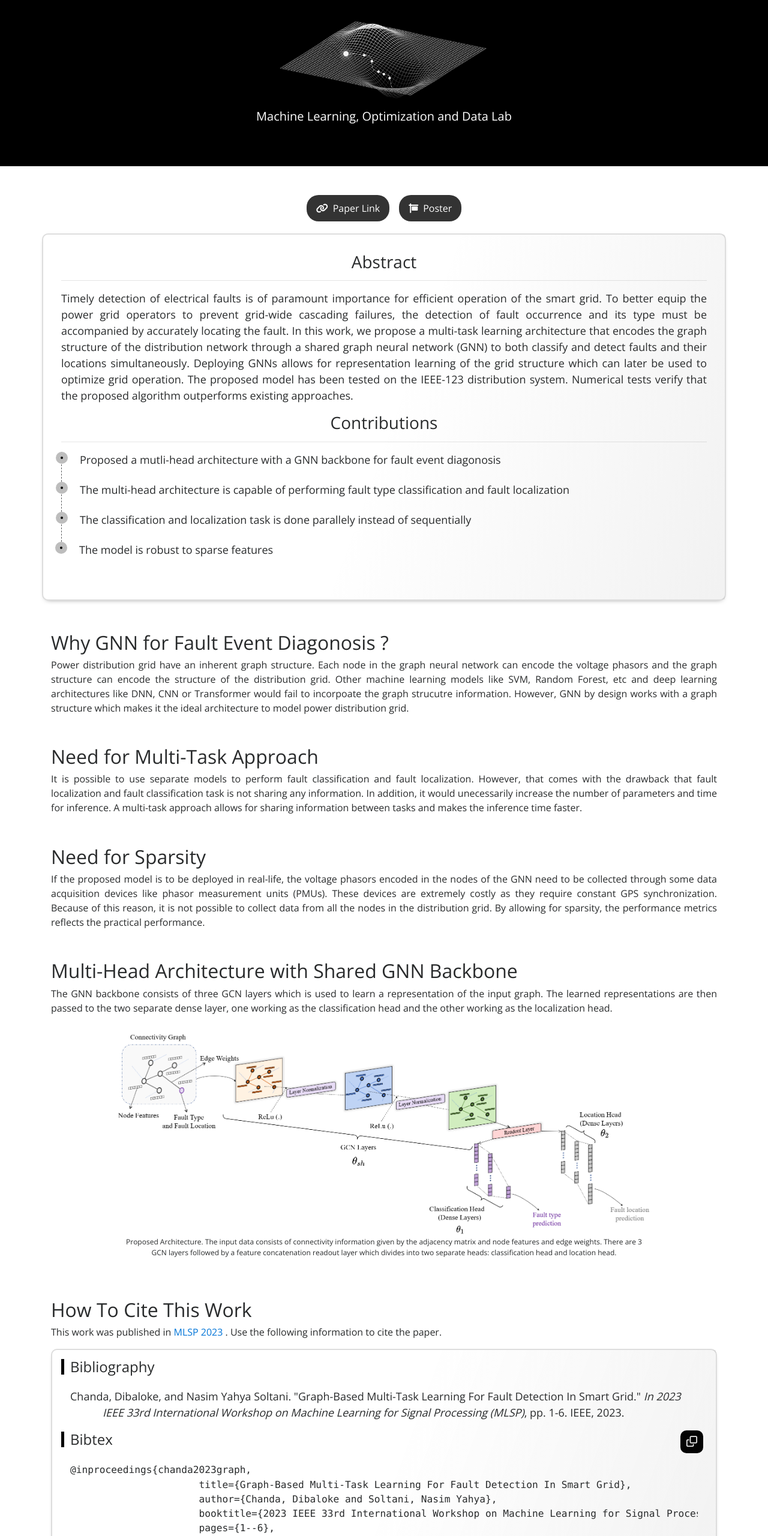
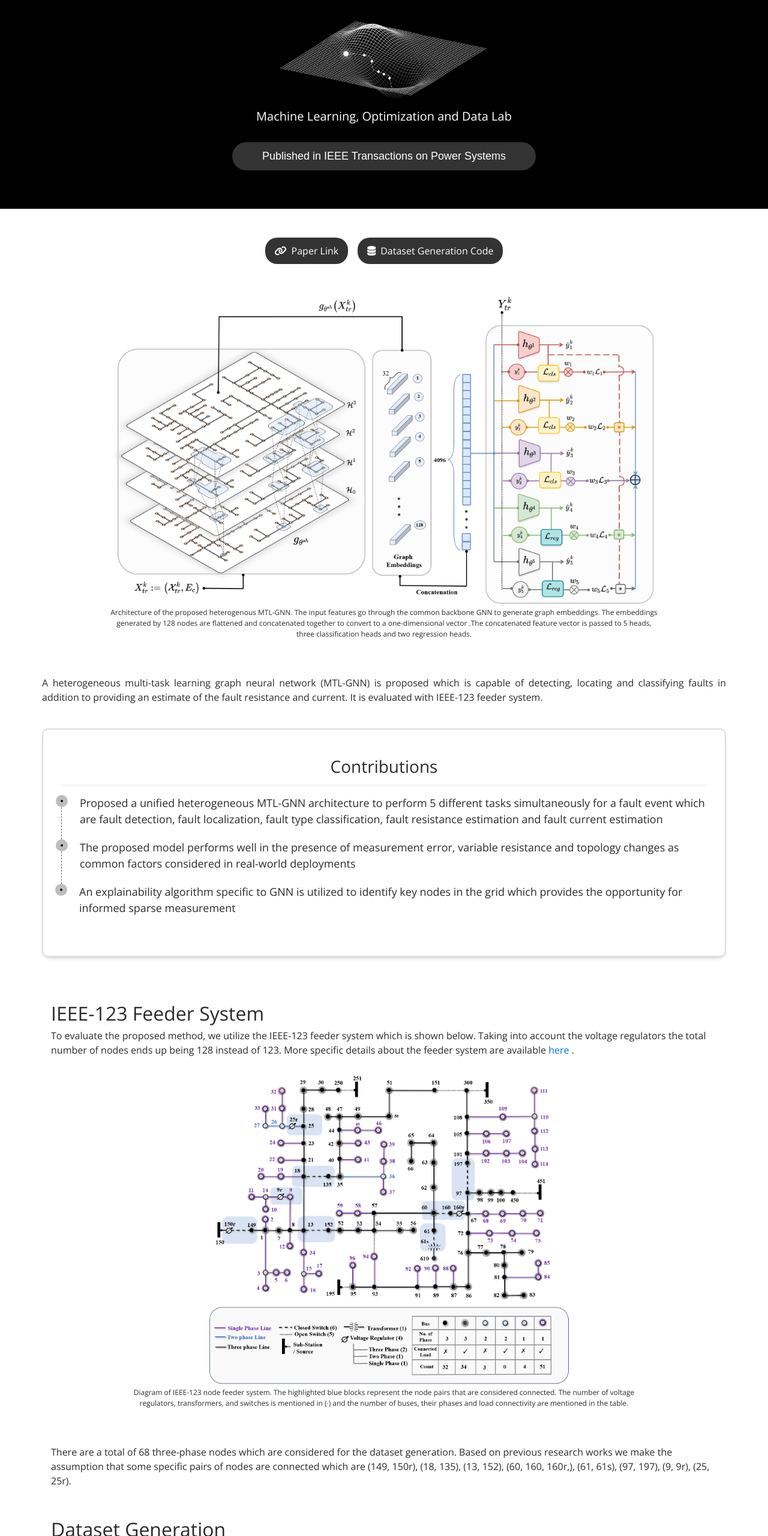
Before and after one commit to graphbasedmtl/heterogenous-graph-mtl-fault-diagonosis, a plain HTML site: page index.html in a window 1280 px wide. Shown: the part 240-2800 px from the top of the page at 60% size. Drawn offline with nearby package versions, Linux system fonts and the light colour scheme.

Commit message:
initial version

```diff
--- a/css/style.css
+++ b/css/style.css
@@ -136,29 +136,7 @@ nobr.widenobr {
 	transition: box-shadow 0.2s ease, transform 0.2s ease;
 }
 
-.projcard::before {
-	background-image: linear-gradient(-70deg, #424242, transparent 50%);
-	opacity: 0.07;
-}
 
-.projcard::before {
-	content: "";
-	position: absolute;
-	top: 0;
-	right: 0;
-	bottom: 0;
-	left: 0;
-	background-image: linear-gradient(-70deg, #424242, transparent 50%);
-	opacity: 0.07;
-  pointer-events: none;
-
-}
-.projcard:nth-child(2n)::before {
-	background-image: linear-gradient(-250deg, #424242, transparent 50%);
-}
-
-.projcard-grey::before { background-image: linear-gradient(-70deg, #424242, transparent 50%); }
-.projcard-grey:nth-child(2n)::before { background-image: linear-gradient(-250deg, #424242, transparent 50%); }
 
 /* Style for the contribution */
 
@@ -250,3 +228,15 @@ ul.tl li .item-detail {
   display: flex;
   align-items: center;
 }
+
+
+.pill {
+  display: inline-block;
+  background-color: rgba(255, 255, 255, 0.2); /* Semi-transparent white */
+  padding: 10px 50px;
+  border-radius: 50px;
+  font-family: Arial, sans-serif;
+  font-size: 18px;
+  color: white; /* Black text */
+  text-align: center;
+}
--- a/index.html
+++ b/index.html
@@ -1,5 +1,6 @@
 <!DOCTYPE html><html lang="en"><head>
-  <title>Graph-Based Multi-Task Learning For Fault Detection In Smart Grid</title>
+  <title>A Heterogeneous Graph-Based Multi-Task
+    Learning for Fault Event Diagnosis in Smart Grid</title>
   <meta name="viewport" content="width=device-width,initial-scale=1">
   <meta name="description" content="Graph-Based Multi-Task Learning For Fault Detection In Smart Grid">
   <meta property="og:title" content="Graph-Based Multi-Task Learning For Fault Detection In Smart Grid">
@@ -27,7 +28,7 @@
         A Heterogeneous Graph-Based Multi-Task <br>Learning for Fault Event Diagnosis in Smart Grid
       </h1>
       <address>
-        <nobr><a href="https://www.linkedin.com/in/dibaloke-chanda" target="_blank">Dibaloke Chanda</a> and </nobr>
+        <nobr><a href="https://dibaloke.github.io/" target="_blank">Dibaloke Chanda</a> and </nobr>
         <nobr><a href="https://www.linkedin.com/in/nasim-yahyasoltani-4b154197" target="_blank">Nasim Yahyasoltani</a></nobr>
         <br>
         <nobr><a href="https://www.marquette.edu/computer-science/" target="_blank">Department of Computer Science</a>, <a href="https://www.marquette.edu/" target="_blank">Marquette University</a></nobr>
@@ -41,6 +42,13 @@
         Machine Learning, Optimization and Data Lab
       </h6>
 
+      <br>
+
+
+        <div class="pill">Published in IEEE Transactions on Power Systems</div>
+
+
+
     </div>
   </div>
 
@@ -48,45 +56,55 @@
     <div class="row justify-content-center text-center">
       <p>
         <div class="buttons">
-          <a style="text-decoration:none; color:white;" target="_blank"  href="https://ieeexplore.ieee.org/abstract/document/10285865" class="button">
+
+
+
+
+          <a style="text-decoration:none; color:white;" target="_blank"  href="https://ieeexplore.ieee.org/document/10643407" class="button">
             <i class="fa fa-link"></i>
             <span> Paper Link</span>
           </a>
-          <a style="text-decoration:none; color:white;" target="_blank" href="https://drive.google.com/file/d/1nfBjpoZ2eipo_oYeew5BV9r738I0bPx6/view?usp=sharing" class="button">
-            <i class="fa-solid fa-sign-hanging"></i>
-            <span> Poster</span>
+          <a style="text-decoration:none; color:white;" target="_blank" href="https://github.com/Machine-Learning-Optimization-Data-Lab/fault_bat" class="button">
+            <i class="fa-solid fa-database"></i>
+            <span> Dataset Generation Code</span>
           </a>
         </div>
       </p>
       <p></p>
+      <br>
+      <br>
+
+      <figure class="center_image" style="margin-top: 30px;margin-bottom: 60px;">
+        <center><img src="images/fig4.png" style="width:100%; max-width:1400px"></center>
+        <figcaption>
+          Architecture of the proposed heterogenous MTL-GNN. The input features go through the common backbone GNN to generate graph embeddings.  The embeddings generated by 128 nodes are flattened and concatenated together to convert to a one-dimensional vector
+  .The concatenated feature vector is passed to 5 heads, three classification heads and two regression heads.
+        </figcaption>
+      </figure>
+
+      <p style="text-align: justify;">
+ A heterogeneous multi-task learning graph
+neural network (MTL-GNN) is proposed which is capable of detecting, locating and
+classifying faults in addition to providing an estimate of the
+fault resistance and current. It is evaluated with IEEE-123 feeder system.
+</p>
+<br>
+
       <div class="card projcard projcard-grey">
         <div class="card-block">
-          <h3>Abstract</h3>
-          <hr>
-          <p style="text-align: justify;">
-            Timely detection of electrical faults is of paramount importance for efficient operation of the smart grid.
-            To better equip the power grid operators to prevent grid-wide cascading failures, the detection of fault occurrence and
-            its type must be accompanied by accurately locating the fault. In this work, we propose a multi-task learning architecture
-            that encodes the graph structure of the distribution network through a shared graph neural network (GNN) to both classify and
-            detect faults and their locations simultaneously. Deploying GNNs allows for representation learning of the grid structure which
-            can later be used to optimize grid operation. The proposed model has been tested on the IEEE-123 distribution system. Numerical
-            tests verify that the proposed algorithm outperforms existing approaches.
           </p>
           <h3>Contributions</h3>
           <hr>
           <div class="history-tl-container">
             <ul class="tl">
               <li class="tl-item">
-                <div class="item-title">Proposed a mutli-head architecture with a GNN backbone for fault event diagonosis</div>
+                <div class="item-title"> Proposed a unified heterogeneous MTL-GNN architecture to perform 5 different tasks simultaneously for a fault event which are fault detection, fault localization, fault type classification, fault resistance estimation and fault current estimation</div>
               </li>
               <li class="tl-item">
-                <div class="item-title">The multi-head architecture is capable of performing fault type classification and fault localization</div>
+                <div class="item-title">The proposed model performs well in the presence of measurement error, variable resistance and topology changes as common factors considered in real-world deployments</div>
               </li>
               <li class="tl-item">
-                <div class="item-title">The classification and localization task is done parallely instead of sequentially</div>
-              </li>
-              <li class="tl-item">
-                <div class="item-title">The model is robust to sparse features </div>
+                <div class="item-title">An explainability algorithm specific to GNN is utilized to identify key nodes in the grid which provides the opportunity for informed sparse measurement</div>
               </li>
             </ul>
           </div>
@@ -94,51 +112,90 @@
       </div>
     </div>
 
+<br>
+
+
+
 
     <div class="row">
       <div class="col">
-        <h2>Why GNN for Fault Event Diagonosis ?</h2>
-            <p style="text-align: justify;">
-              Power distribution grid have an inherent graph structure.
-              Each node in the graph neural network can encode the voltage phasors and the graph structure can
-              encode the structure of the distribution grid. Other machine learning models like SVM, Random Forest, etc and deep learning architectures like DNN, CNN or Transformer would fail
-              to incorpoate the graph strucutre information. However, GNN by design works with a graph structure which makes it the ideal architecture to model power distribution grid.
-            </p>
-        <h2>Need for Multi-Task Approach</h2>
-            <p style="text-align: justify;">
-            It is possible to use separate models to perform fault classification and fault localization. However, that comes with the drawback that fault localization and fault classification task
-            is not sharing any information. In addition, it would unecessarily increase the number of parameters and time for inference. A multi-task approach allows for sharing information between
-            tasks and makes the inference time faster.
-            </p>
 
-        <h2> Need for Sparsity</h2>
-            <p style="text-align: justify;">
-            If the proposed model is to be deployed in real-life, the voltage phasors encoded in the nodes of the GNN need to be collected through some data acquisition devices like phasor
-            measurement units (PMUs). These devices are extremely costly as they require constant GPS synchronization. Because of this reason, it is not possible to collect data from all
-            the nodes in the distribution grid. By allowing for sparsity, the performance metrics reflects the practical performance.
-            </p>
 
-        <h2>Multi-Head Architecture with Shared GNN Backbone</h2>
-            <p style="text-align: justify;">
-            The GNN backbone consists of three GCN layers which is used to learn a representation of the input graph. The learned representations are then passed to the two separate dense layer,
-            one working as the classification head and the other working as the localization head.
-            </p>
 
-                  <figure class="center_image" style="margin-top: 30px">
-                    <center><img src="images/architecture.png" style="width:100%; max-width:1200px"></center>
-                    <figcaption>
-                      Proposed Architecture. The input data consists of connectivity information given by the adjacency matrix and node
-                      features and edge weights. There are 3 GCN layers followed by a feature concatenation readout layer which divides into two
-                      separate heads: classification head and location head.
-                    </figcaption>
-                  </figure>
+        <h2>IEEE-123 Feeder System</h2>
+         To evaluate the proposed method, we utilize the IEEE-123 feeder system which is shown below. Taking into account the voltage regulators the total number of nodes ends up being 128 instead of 123.
+         More specific details about the feeder system are available  <a href="https://cmte.ieee.org/pes-testfeeders/resources/" target="_blank"> here </a>.
+
+        <figure class="center_image" style="margin-top: 30px;margin-bottom: 60px;">
+          <center><img src="images/fig1.png" style="width:70%; max-width:1400px"></center>
+          <figcaption>
+            Diagram of IEEE-123 node feeder system. The highlighted blue blocks
+            represent the node pairs that are considered connected. The number of voltage
+            regulators, transformers, and switches is mentioned in (·) and the number of
+            buses, their phases and load connectivity are mentioned in the table.
+          </figcaption>
+        </figure>
+
+        There are a total of 68 three-phase nodes which are considered for the dataset generation. Based on previous research works we make the assumption that some specific
+        pairs of nodes are connected which are (149, 150r), (18, 135),
+        (13, 152), (60, 160, 160r,), (61, 61s), (97, 197), (9, 9r), (25,
+        25r).
+
+
+        <h2>Dataset Generation </h2>
+
+        OpenDSS is used to generate dataset for 5 different fault types. This includes asymmetrical faults consisting of
+        line-to-ground faults (LG), line-to-line faults (LL), line-to-
+        line-to-ground faults (LLG) and symmetrical faults consisting
+        of line-to-line-to-line-to-ground faults (LLLG), line-to-line-
+        to-line faults (LLL). Both fault resistance and connected load values are sampled from two different uniform distribution.
+
+
+        <figure class="center_image" style="margin-top: 30px;margin-bottom: 60px;">
+          <center><img src="images/fig3.png" style="width:80%; max-width:1400px"></center>
+          <figcaption>
+            Visualization of the sequence of procedures for a single data point and
+label generation. The double-circled digits represent the loop iteration points
+in the algorithm. By performing all the iterations in a hierarchical manner
+(the digits specify the order of the hierarchy) the entire dataset is generated
+          </figcaption>
+        </figure>
+
+        For each node in the IEEE-123 feeder system fault is simulated for a specific fault type and fault resistance. The generated data point contain 3-phase voltage magnitude and phase
+
+        <h2>Uncertainty in Predicition</h2>
+
+
+        Another practical aspect to consider is how the grid operators will manage the system on a day-to-day basis.
+        To ensure the reliability of model predictions, grid operators
+        need access to more information.
+
+        <figure class="center_image" style="margin-top: 30px;margin-bottom: 60px;">
+          <center><img src="images/fig10.png" style="width:100%; max-width:1400px"></center>
+          <figcaption>
+            Envisioned user interface for grid operators. (Left) Detected fault location (in this example node 77) in the distribution grid along with 1-hop nodes
+            (in this example 76, 78) and 2-hop nodes (in this example 72, 86, 79, 80) in the neighborhood of the predicted node. (Right) The confidence level behind
+            the predictions provides grid operators with additional information to verify the reliability of the prediction and fault resistance and fault current estimation
+            allow grid operators to take appropriate safety measures for fault isolation and clearance.
+          </figcaption>
+        </figure>
+
+
+    The grid operators will be provided by both the predicted location
+    and the neighboring nodes within 1-hop and 2-hop distances. In addition, grid operators will have access
+    to the voltage phasors of these nodes which provides more
+    context behind the predictions. Furthermore, the confidence
+    level of these predictions will allow grid operators to make an
+    informed decision and undertake necessary safety measures
+    before taking any action
+
         </div>
       </div>
 
-        <h2>How To Cite This Work</h2>
+        <!-- <h2>How To Cite This Work</h2>
             <p>This work was published in
-              <a href="https://signalprocessingsociety.org/blog/mlsp-2023-2023-ieee-international-workshop-machine-learning-signal-processing" target="_blank">
-                MLSP 2023
+              <a href="https://ieeexplore.ieee.org/xpl/RecentIssue.jsp?punumber=59" target="_blank">
+                IEEE Transactions on Power Systems
               </a>. Use the following information to cite the paper.
             </p>
       <div class="card projcard">
@@ -147,8 +204,10 @@
                 </div>
                   <div class="card-block">
                     <p id="bibliography-text" style="text-indent: -3em; margin-left: 3em;" class="card-text clickselect">
-                      Chanda, Dibaloke, and Nasim Yahya Soltani. "Graph-Based Multi-Task Learning For Fault Detection In Smart Grid."
-                      <em>In 2023 IEEE 33rd International Workshop on Machine Learning for Signal Processing (MLSP)</em>, pp. 1-6. IEEE, 2023.
+
+
+                      D. Chanda and N. Y. Soltani. "A Heterogeneous Graph-Based Multi-Task Learning for Fault Event Diagnosis in Smart Grid."
+                      <em>In IEEE Transactions on Power Systems</em>
                       </nobr>
                     </p>
                   </div>
@@ -167,7 +226,7 @@
                       organization={IEEE}
                     }
             </pre>
-      </div>
+      </div> -->
     </div>
   </div>
   </div>
@@ -175,14 +234,14 @@
   <footer class="nd-pagefooter">
     <div class="row">
       <div class="col-4 col-md">
-        <a href="https://signalprocessingsociety.org/blog/mlsp-2023-2023-ieee-international-workshop-machine-learning-signal-processing">Published in MLSP 2023</a>
+        <a href="https://ieeexplore.ieee.org/xpl/RecentIssue.jsp?punumber=59">Published in IEEE Transactions on Power Systems</a>
       </div>
 
       <div class="col-4 col-md">
         <a href="#">Machine Learning, Optimization and Data (Mod) Lab</a>
       </div>
       <div class="col-4 col-md">
-        <a href="mailto:dibaloke.chanda@marquette.edu">Corresponding Author: Dibaloke Chanda</a>
+        Corresponding Author:  Nasim Yahyasoltani</a>
       </div>
     </div>
   </footer>
```
Also changed, not shown: images/fig1.png (added), images/fig10.png (added), images/fig3.png (added), images/fig4.png (added).
